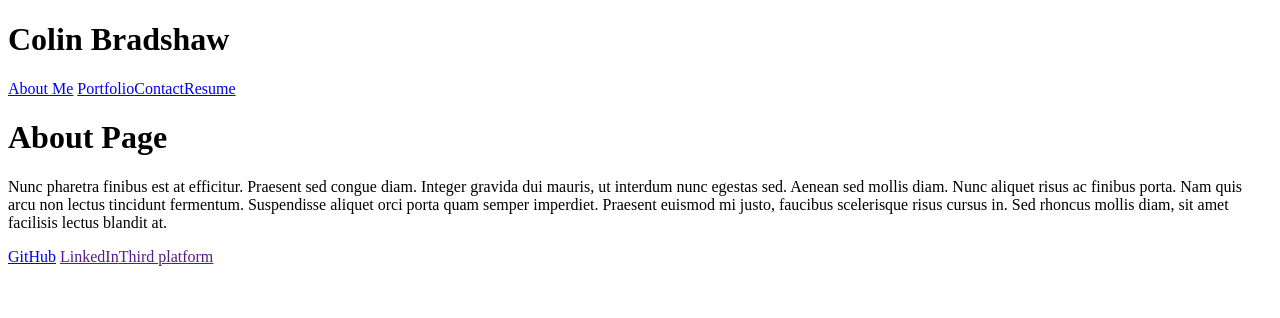
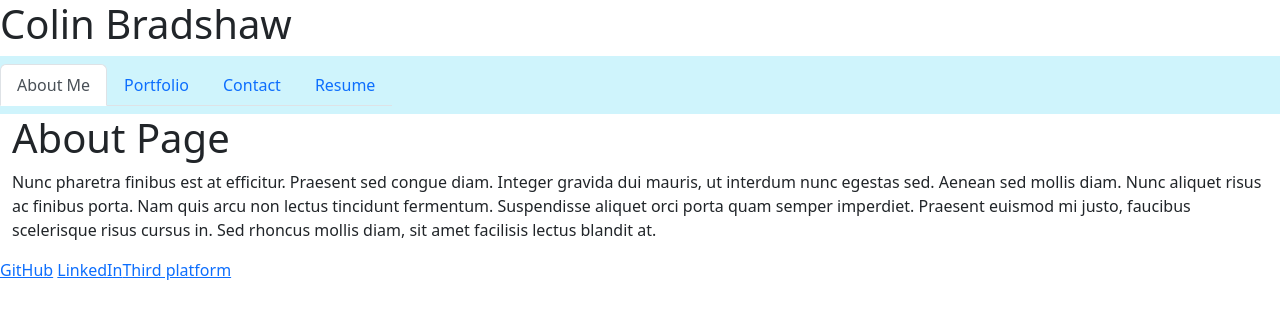
Before and after one commit to lilcguy/React-Portfolio, a React (Create React App) app: page / in a window 1280 px wide. Shown: the top 318 px of the page. Built offline with nearby package versions, Linux system fonts and the light colour scheme.

Commit message:
added bootstrap links to public/index.html, which worked for integration. added early-placeholder styling to navbar thats good enough for now.

```diff
--- a/package.json
+++ b/package.json
@@ -1,5 +1,5 @@
 {
-  "name": "React Portfolio",
+  "name": "react_portfolio",
   "version": "0.1.0",
   "private": true,
   "dependencies": {
@@ -8,7 +8,9 @@
     "@testing-library/user-event": "^12.1.10",
     "react": "^17.0.1",
     "react-dom": "^17.0.1",
+    "bootstrap": "^5.2.3",
     "react-icons": "^4.1.0",
+    "react-bootstrap": "^2.7.2",
     "react-scripts": "5.0.1",
     "web-vitals": "^0.2.4"
   },
--- a/public/index.html
+++ b/public/index.html
@@ -23,7 +23,9 @@
       work correctly both with client-side routing and a non-root public URL.
       Learn how to configure a non-root public URL by running `npm run build`.
     -->
-    <title>React App</title>
+    <title>Colin's Portfolio</title>
+    <!-- bootstrap link -->
+    <link href="https://cdn.jsdelivr.net/npm/bootstrap@5.3.0-alpha2/dist/css/bootstrap.min.css" rel="stylesheet" integrity="sha384-aFq/bzH65dt+w6FI2ooMVUpc+21e0SRygnTpmBvdBgSdnuTN7QbdgL+OapgHtvPp" crossorigin="anonymous">
   </head>
   <body>
     <noscript>You need to enable JavaScript to run this app.</noscript>
@@ -36,5 +38,8 @@
       To begin the development, run `npm start` or `yarn start`.
       To create a production bundle, use `npm run build` or `yarn build`.
     -->
+
+    <!-- bootstrap link -->
+    <script src="https://cdn.jsdelivr.net/npm/bootstrap@5.3.0-alpha2/dist/js/bootstrap.bundle.min.js" integrity="sha384-qKXV1j0HvMUeCBQ+QVp7JcfGl760yU08IQ+GpUo5hlbpg51QRiuqHAJz8+BrxE/N" crossorigin="anonymous"></script>
   </body>
 </html>
--- a/src/App.js
+++ b/src/App.js
@@ -7,6 +7,8 @@ import Footer from './components/Footer';
 import Header from './components/Header';
 import Content from './components/Content'; //renders navbar, which handles navigation, handles content display.
 
+
+import 'bootstrap/dist/css/bootstrap.min.css';
 
 export default function App() {
     return (
--- a/src/components/Navigation.js
+++ b/src/components/Navigation.js
@@ -11,17 +11,22 @@ export default function Navigation({currentPage, handlePageChange}) {
         //handlePageChange.
 
     return (
-        <div className="navbar">
-            <nav>
+        <div className="navbar bg-info-subtle">
+            <nav className="nav nav-tabs">
                 <a
+                className={currentPage === 'About' ? 'nav-link active' : 'nav-link'}
                 href="#about"
                 onClick={() => handlePageChange('About')}>About Me</a> {/* these will take onClick attributes to handle the page changing with a function*/}
-                <a href="#portfolio"
+                <a
+                className={currentPage === 'Portfolio' ? 'nav-link active' : 'nav-link'}
+                href="#portfolio"
                 onClick={() => handlePageChange('Portfolio')}>Portfolio</a>
                 <a
+                className={currentPage === 'Contact' ? 'nav-link active' : 'nav-link'}
                 href="#contact"
                 onClick={() => handlePageChange('Contact')}>Contact</a>
                 <a
+                className={currentPage === 'Resume' ? 'nav-link active' : 'nav-link'}
                 href="#resume"
                 onClick={() => handlePageChange('Resume')}>Resume</a>
 
--- a/src/components/pages/About.js
+++ b/src/components/pages/About.js
@@ -3,9 +3,11 @@
 
 import React from 'react';
 
+
+
 export default function About() {
     return (
-     <div>
+     <div className="container-fluid">
         <h1>About Page</h1>
         <p>
           Nunc pharetra finibus est at efficitur. Praesent sed congue diam.
```
Also changed, not shown: 1 other file (tests, documents, lock files or other folders).
